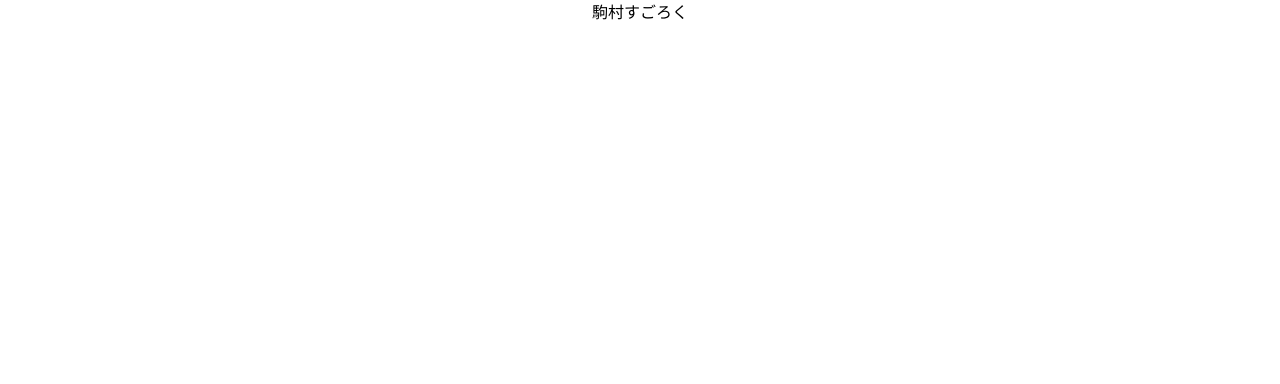
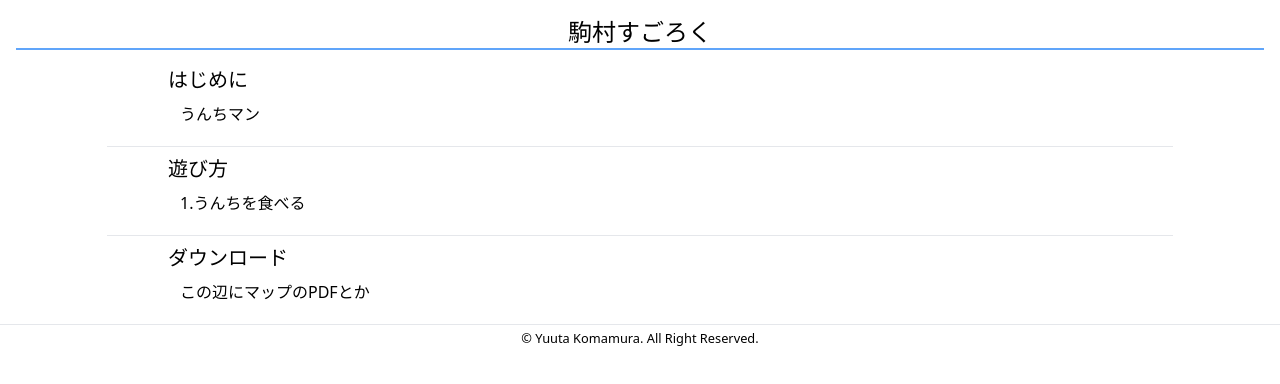
Before and after one commit to Nissy0610/KomamuraSugoroku, a plain HTML site: page index.html in a window 1280 px wide. Drawn offline with nearby package versions, Linux system fonts and the light colour scheme.

Commit message:
デザイン完成

```diff
--- a/index.html
+++ b/index.html
@@ -7,6 +7,22 @@
     <script src="https://cdn.tailwindcss.com"></script>
 </head>
 <body class="text-center">
-    <h1>駒村すごろく</h1>
+    <h1 class="text-2xl m-4 border-b-2 border-blue-400 ">駒村すごろく</h1>
+    <div class="w-3/4 text-left m-auto mb-5" id="introduction">
+        <h2 class="text-xl m-2">はじめに</h2>
+        <p class="ml-5">うんちマン</p>
+    </div>
+    <hr class="w-5/6 m-auto">
+    <div class="w-3/4 text-left m-auto mb-5" id="rule">
+        <h2 class="text-xl m-2">遊び方</h2>
+        <p class="ml-5">1.うんちを食べる</p>
+    </div>
+    <hr class="w-5/6 m-auto">
+    <div class="w-3/4 text-left m-auto mb-5" id="rule">
+        <h2 class="text-xl m-2">ダウンロード</h2>
+        <p class="ml-5">この辺にマップのPDFとか</p>
+    </div>
+    <hr>
+    <small>© Yuuta Komamura. All Right Reserved.</small>
 </body>
 </html>
```
